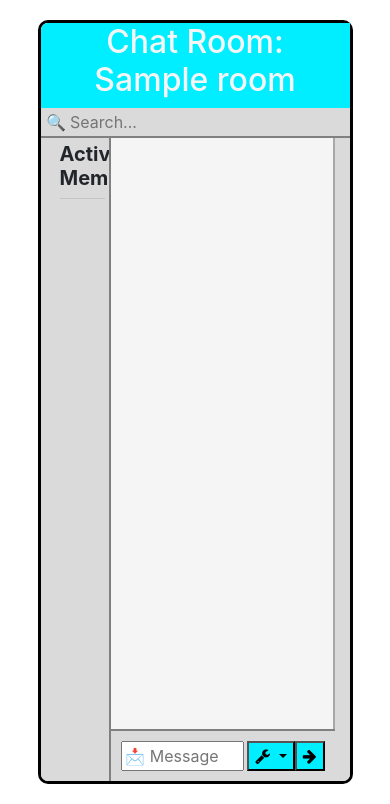
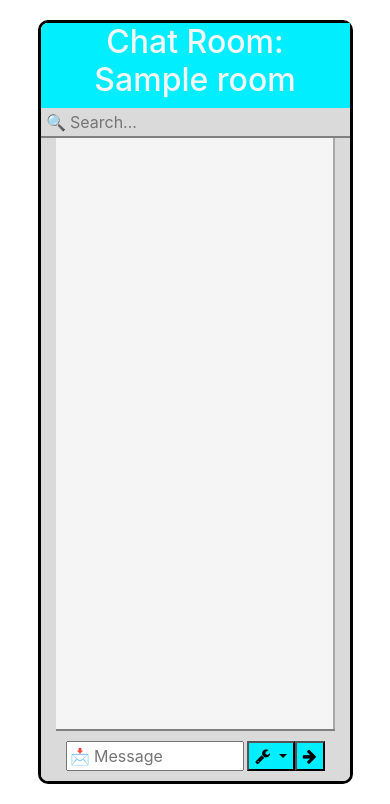
Before and after one commit to Syncline-blip/CITS3403-Project-1, a Python web app: template website/templates/room.html in a window 390 px wide. Shown: the part 66-870 px from the top of the page. Run offline with Jinja, Linux system fonts and the light colour scheme; the template is opened without the code that fills it: most values are stand-ins (such as "Sample title", 1, 10 or a date in 2020); some libraries are stand-ins or nearby versions.

Commit message:
Active members are hidden on mobile

```diff
--- a/website/static/css/room.css
+++ b/website/static/css/room.css
@@ -428,6 +428,40 @@ h2 {
     background: #00EEFF;
 
 }
+/* Hide the active members list on mobile */
+@media (max-width: 767px) {
+    .hidden-mobile {
+      display: none;
+    }
+  }
+
+  /* Adjust the layout for mobile */
+@media (max-width: 767px) {
+    .members-list {
+      position: fixed;
+      top: 0;
+      left: -250px; /* Adjust the value as needed */
+      width: 250px; /* Adjust the width as needed */
+      height: 100vh;
+      overflow-y: auto;
+      z-index: 100;
+      transition: left 0.3s ease;
+    }
+
+    .hidden-mobile {
+      left: 0;
+    }
+
+    .toggle-members-btn {
+      position: absolute;
+      top: 10px;
+      left: 230px; /* Adjust the value as needed */
+      z-index: 200;
+      background-color: transparent;
+      border: none;
+      cursor: pointer;
+    }
+  }
 
 .dropdown-toggle{
     background: #00EEFF;
--- a/website/static/css/room_darkmode.css
+++ b/website/static/css/room_darkmode.css
@@ -146,3 +146,18 @@ background-color:  rgba(0, 151, 178, 1);
   .dark-mode ::-moz-scrollbar-thumb {
     background: #333;
   }
+
+
+     @media (max-width: 768px) {
+      .members-list {
+        display: none;
+      }
+
+      .message-box {
+        flex-direction: column-reverse;
+      }
+
+      .profile-picture {
+        order: -1;
+      }
+    }
--- a/website/templates/room.html
+++ b/website/templates/room.html
@@ -29,7 +29,7 @@
 
         <div class="container-fluid" id="inner-content">
           <div class="row">
-            <div class="members-list" class="col-4">
+            <div class="members-list col-4 hidden-mobile" class="col-4">
               <div  id="membersList">
                 <h5 title="Users currently in the chat">Active Members</h5>
                 <hr class="greyHR">
@@ -205,9 +205,22 @@
     const membersList = document.querySelector('.members-list');
     const body = document.body;
     const messages = document.getElementById('messages');
+    let isMobile = window.matchMedia("(max-width: 767px)").matches;
+
+  // Listener for viewport size changes
+  window.matchMedia("(max-width: 767px)").addEventListener('change', (e) => {
+    isMobile = e.matches;
+  });
 
   toggleMembersButton.addEventListener('click', () => {
+    if (isMobile) {
+      membersList.classList.toggle('hidden-mobile');
+      if (!membersList.classList.contains('hidden-mobile')) {
+        membersList.style.display = 'block';
+      }
+    } else {
       membersList.classList.toggle('hidden');
+    }
   });
 
   darkModeToggleBtn.addEventListener('click', () => {
```
Lines whose indentation alone changed are shown as unchanged.
